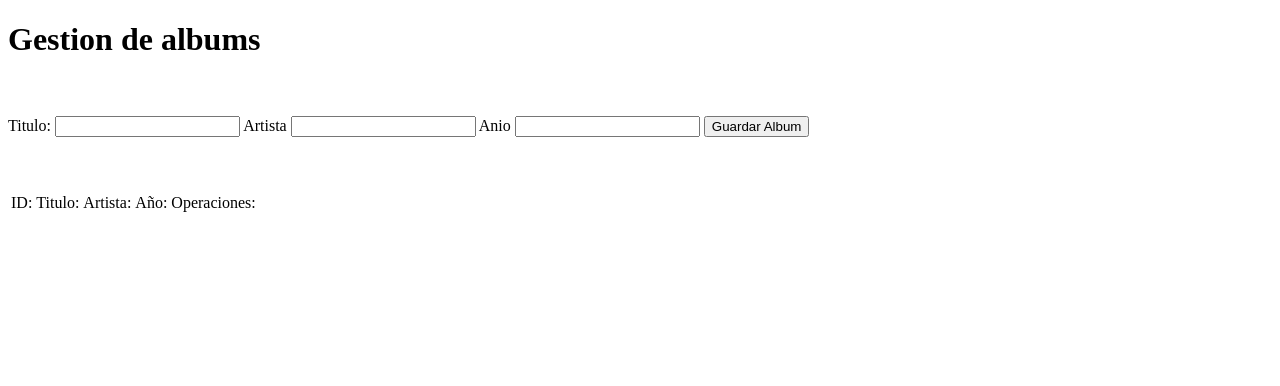
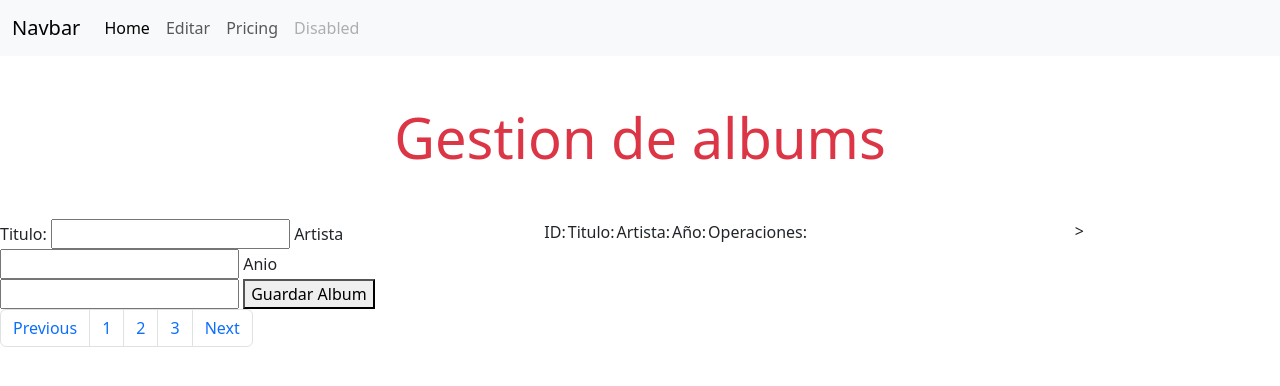
Before and after one commit to LeoIbarra01/ProyectoPOO, a Flask app: page / in a window 1280 px wide. Shown: the top 386 px of the page. Run offline with Flask 3, Linux system fonts and the light colour scheme; data that the repository does not hold is empty; some libraries are stand-ins or nearby versions.

Commit message:
Add files via upload

```diff
--- a/Flask/ProyectoPOO/CrudAlbum/app.py
+++ b/Flask/ProyectoPOO/CrudAlbum/app.py
@@ -53,20 +53,33 @@ def editar(id):
 
 
 
-@app.route('/ActualizarAlbum/ <id>', methods=['POST'])
+@app.route('/ActualizarAlbum/<id>', methods=['POST'])
 def ActualizarAlbum(id):
     if request.method == 'POST':
         # Tomamos los datos que vienen por POST
         Ftitulo = request.form['txtTitulo']
         Fartista = request.form['txtArtista']
         Fanio = request.form['txtAnio']
-
         # Enviamos a la BD sin incluir la columna de clave primaria
         cursor = mysql.connection.cursor()
         cursor.execute('update albums set titulo= %s ,artista=%s, anio=%s where idAlbum= %s',  (Ftitulo,Fartista, Fanio, id))
         mysql.connection.commit()
         flash('Álbum actualizado correctamente')
         return redirect(url_for('index'))
+
+@app.route('/EliminarAlbum/<id>')
+def EliminarAlbum(id):
+
+    cursor = mysql.connection.cursor()
+    cursor.execute('DELETE FROM albums WHERE idAlbum = %s', (id,))
+    mysql.connection.commit()
+    flash('Álbum eliminado correctamente')
+
+    return redirect(url_for('index'))
+
+
+
+
 
 #Manejador de exepciones
 @app.errorhandler(404)
--- a/Flask/ProyectoPOO/CrudAlbum/templates/index.html
+++ b/Flask/ProyectoPOO/CrudAlbum/templates/index.html
@@ -1,24 +1,29 @@
-<!DOCTYPE html>
-<html lang="en">
-<head>
-    <meta charset="UTF-8">
-    <meta name="viewport" content="width=device-width, initial-scale=1.0">
-    <title>Formulario Albums</title>
-</head>
-<body>
+
+{%extends "Plantilla.html"%}
+
+
+
+{%block body%}
+
+
 
       {% with msj = get_flashed_messages() %}
       {% if msj %}
       {%for mensaje in msj%}
-      <h1> {{ mensaje }}</h1>
+
+
+      <div class="alert alert-warning alert-dismissible fade show" role="alert">
+        <strong> {{ mensaje }}</strong>
+        <button type="button" class="btn-close" data-bs-dismiss="alert" aria-label="Close"></button>
+      </div>
       {%endfor%}
       {%endif%}
       {%endwith%}
 
-      <H1> Gestion de albums</H1>
-      <br>
-      <br>
-
+      <H1 class = "text-center mt-5 mb-5 display-4 text-danger"> Gestion de albums</H1>
+      <div class="row">
+        <div class ="col-md-5">
+        <!--Aqui va el formulario-->
         <form action="/guardarAlbum" method="post">
 
 
@@ -38,9 +43,9 @@
 
         </form>
 
-    <br>
-    <br>
-    <br>
+        </div><!--Cierra el formualrio-->
+        <div class ="col-md-5">
+            <!--Aqui va la tabla-->
 
             <table>
 
@@ -62,15 +67,22 @@
                 <td>{{ album.2}}</td>
                 <td>{{ album.3}}</td>
                 <td> <a href="/editar/{{album.0}}">Editar</a></td>
-        <td> <a href="#">Borrar</a></td>
-
-
+            </td>
+            <td>
+                <form action="/EliminarAlbum/{{ album.0 }}">
+                    <input type="hidden" name="_method" value="DELETE">
+                    <button type="submit" onclick="return confirm('¿Está seguro de eliminar el álbum?')">Borrar</button>
+                </form>
 
                 </tr>
                 {%endfor%}
                 </tbody>
 
             </table>
+      </div><!--Cierra la tablas-->>
+    </div>
 
-</body>
-</html>
+
+
+
+{%endblock%}
--- /dev/null
+++ b/Flask/ProyectoPOO/CrudAlbum/templates/plantilla.html
@@ -0,0 +1,51 @@
+<!DOCTYPE html>
+<html lang="en">
+<head>
+    <meta charset="UTF-8">
+    <meta name="viewport" content="width=device-width, initial-scale=1.0">
+    <link href="https://cdn.jsdelivr.net/npm/bootstrap@5.3.3/dist/css/bootstrap.min.css" rel="stylesheet" integrity="sha384-QWTKZyjpPEjISv5WaRU9OFeRpok6YctnYmDr5pNlyT2bRjXh0JMhjY6hW+ALEwIH" crossorigin="anonymous">
+    <title>CRUD FLASK</title>
+</head>
+  <body>
+    <nav class="navbar navbar-expand-lg bg-body-tertiary">
+        <div class="container-fluid">
+          <a class="navbar-brand" href="#">Navbar</a>
+          <button class="navbar-toggler" type="button" data-bs-toggle="collapse" data-bs-target="#navbarNav" aria-controls="navbarNav" aria-expanded="false" aria-label="Toggle navigation">
+            <span class="navbar-toggler-icon"></span>
+          </button>
+          <div class="collapse navbar-collapse" id="navbarNav">
+            <ul class="navbar-nav">
+              <li class="nav-item">
+                <a class="nav-link active" aria-current="page" href="index.html">Home</a>
+              </li>
+              <li class="nav-item">
+                <a class="nav-link" href="Editar.html">Editar</a>
+              </li>
+              <li class="nav-item">
+                <a class="nav-link" href="#">Pricing</a>
+              </li>
+              <li class="nav-item">
+                <a class="nav-link disabled" aria-disabled="true">Disabled</a>
+              </li>
+            </ul>
+          </div>
+        </div>
+      </nav>
+    {%block body%}
+
+
+    {%endblock%}
+    <nav aria-label="Page navigation example">
+        <ul class="pagination">
+          <li class="page-item"><a class="page-link" href="#">Previous</a></li>
+          <li class="page-item"><a class="page-link" href="#">1</a></li>
+          <li class="page-item"><a class="page-link" href="#">2</a></li>
+          <li class="page-item"><a class="page-link" href="#">3</a></li>
+          <li class="page-item"><a class="page-link" href="#">Next</a></li>
+        </ul>
+      </nav>
+
+
+    <script src="https://cdn.jsdelivr.net/npm/bootstrap@5.3.3/dist/js/bootstrap.bundle.min.js" integrity="sha384-YvpcrYf0tY3lHB60NNkmXc5s9fDVZLESaAA55NDzOxhy9GkcIdslK1eN7N6jIeHz" crossorigin="anonymous"></script>
+  </body>
+</html>
```
Also changed, not shown: Flask/ProyectoPOO/CrudAlbum/templates/editar.html (+6 -22 lines), 1 other file. Lines whose indentation alone changed are shown as unchanged.
